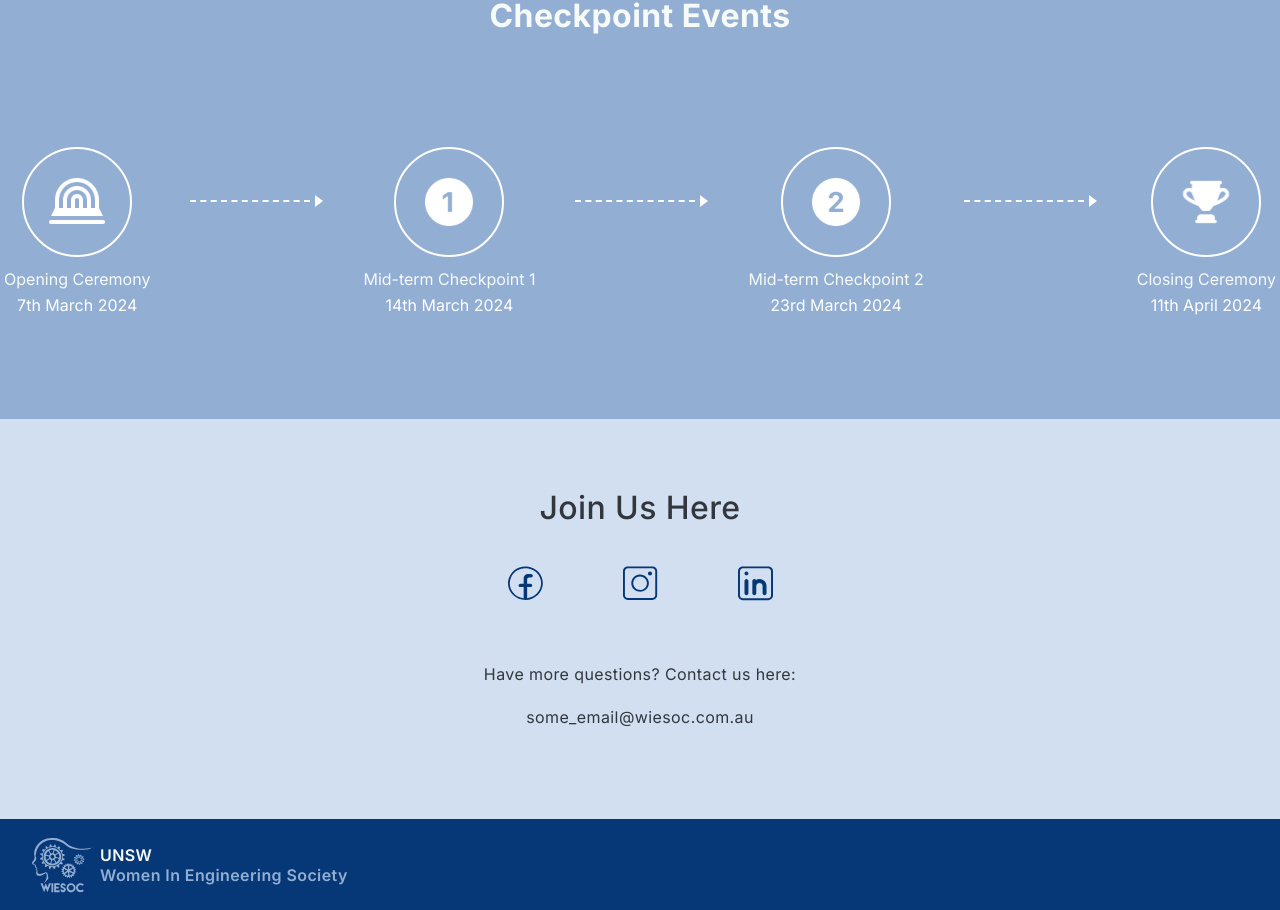
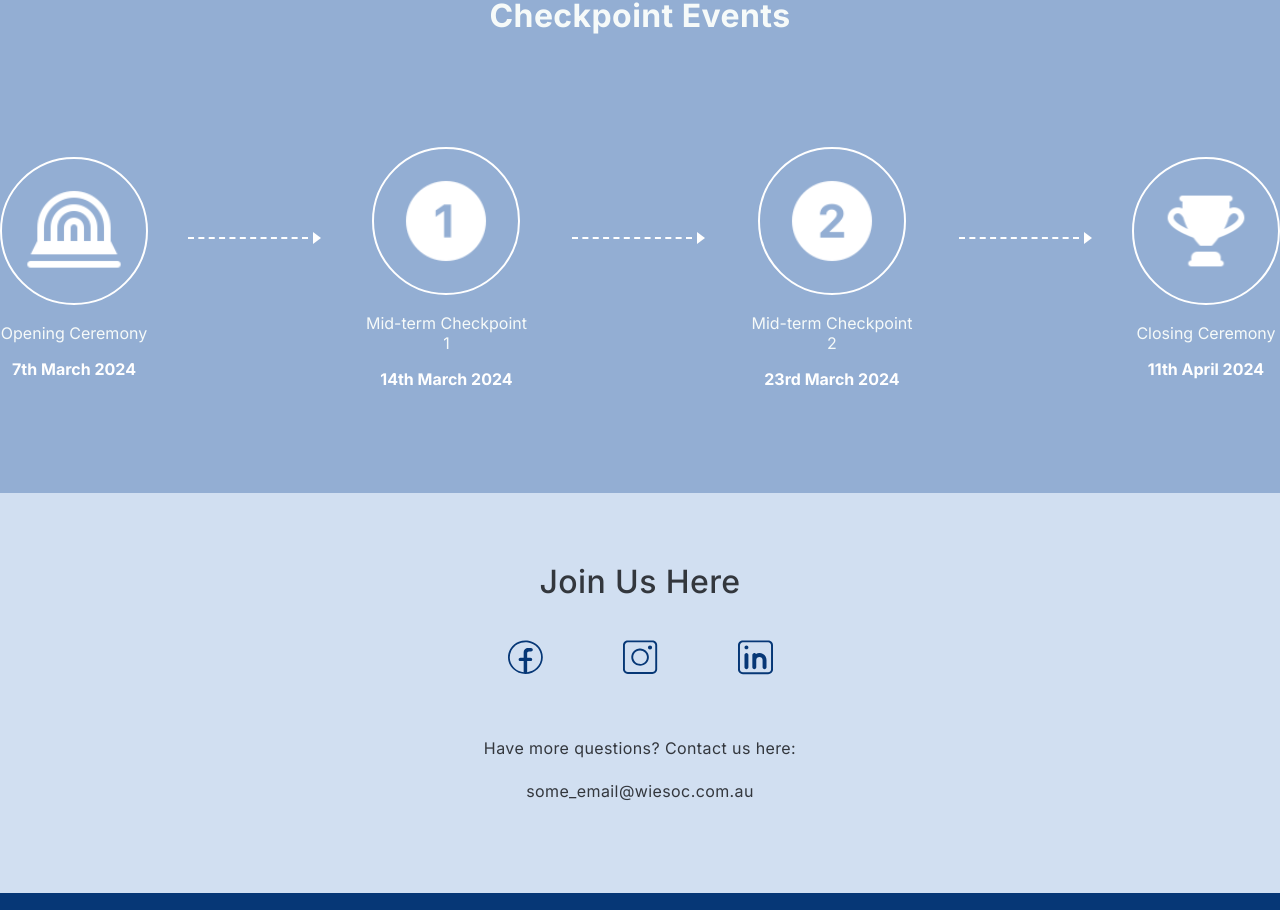
Before and after one commit to UNSW-WIESoc/website, a Next.js app: page /programs in a window 1280 px wide. Shown: the part 2145-3055 px from the top of the page. Built offline with nearby package versions, Linux system fonts and the light colour scheme.

Commit message:
improved texts styled

```diff
--- a/components/ProgramsTimeline.tsx
+++ b/components/ProgramsTimeline.tsx
@@ -4,8 +4,8 @@ import Image from 'next/image';
 const TimelineCard = ({ icon, text, date }) => (
   <Box textAlign="center">
     <Box sx={{
-      width: '110px',
-      height: '110px',
+      width: '148px',
+      height: '148px',
       borderRadius: '50%',
       border: '2px solid white',
       display: 'flex',
@@ -13,10 +13,10 @@ const TimelineCard = ({ icon, text, date }) => (
       justifyContent: 'center',
       margin: '0 auto',
     }}>
-      <Image src={icon} alt={text} width={60} height={60} />
+      <Image src={icon} alt={text} width={100} height={100} />
     </Box>
-    <Typography level='body' className='light-white' sx={{ marginTop: '12px' }}>{text}</Typography>
-    <Typography level='subtitle' className='white' sx={{ marginTop: '6px' }}>{date}</Typography>
+    <Typography level='body' className='light-white' sx={{marginTop: '18px'}}>{text}</Typography>
+    <Typography level='subtitle' className='white' sx={{marginTop: '16px',fontWeight: 'bold'}}>{date}</Typography>
   </Box>
 );
 
```
